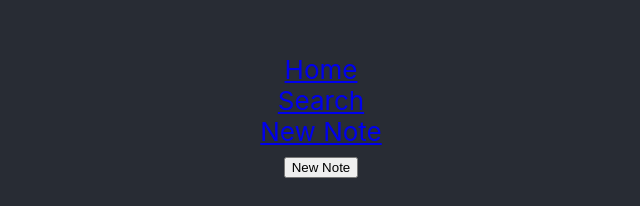
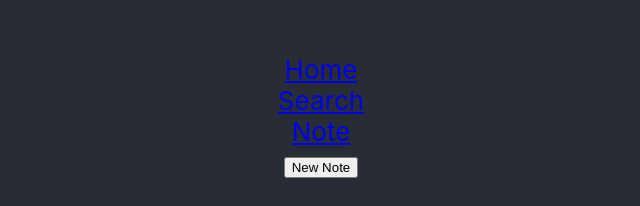
Before and after one commit to JMcWhorter150/react-apple-notes, a React (Create React App) app: page / in a window 1280 px wide. Shown: the part 218-424 px from the top of the page, without its empty margins (319-959 px from the left). Built offline with nearby package versions, Linux system fonts and the light colour scheme.

Commit message:
Changes nav bar names to be more in line with functionality

```diff
--- a/src/App.js
+++ b/src/App.js
@@ -33,9 +33,7 @@ function App () {
             <Route path="/create">
               <NoteEditor />
             </Route>
-            <Route path="/:id">
-              <NoteEditor />
-            </Route>
+            <Route path="/:id" component={NoteEditor} />
           </Switch>
           </div>
         </Router>
--- a/src/components/Nav.js
+++ b/src/components/Nav.js
@@ -8,7 +8,7 @@ export default function Nav() {
             <br />
             <Link to="/search">Search</Link>
             <br />
-            <Link to="/create">New Note</Link>
+            <Link to="/create">Note</Link>
         </div>
     );
 }
--- a/src/components/NoteEditor.js
+++ b/src/components/NoteEditor.js
@@ -22,9 +22,9 @@ class NoteEditor extends React.Component {
                 <br />
                 <textarea placeholder="Enter Text Here" onChange={(event) => {this._updateLocalNote({...this.state.changedNote, copy: event.target.value})}} value={this.state.changedNote.copy}/>
                 <br />
-
+                <Link to="/search">
                     <input type="submit" value="Submit"></input>
-
+                </Link>
             </form>
     );
     }
```
